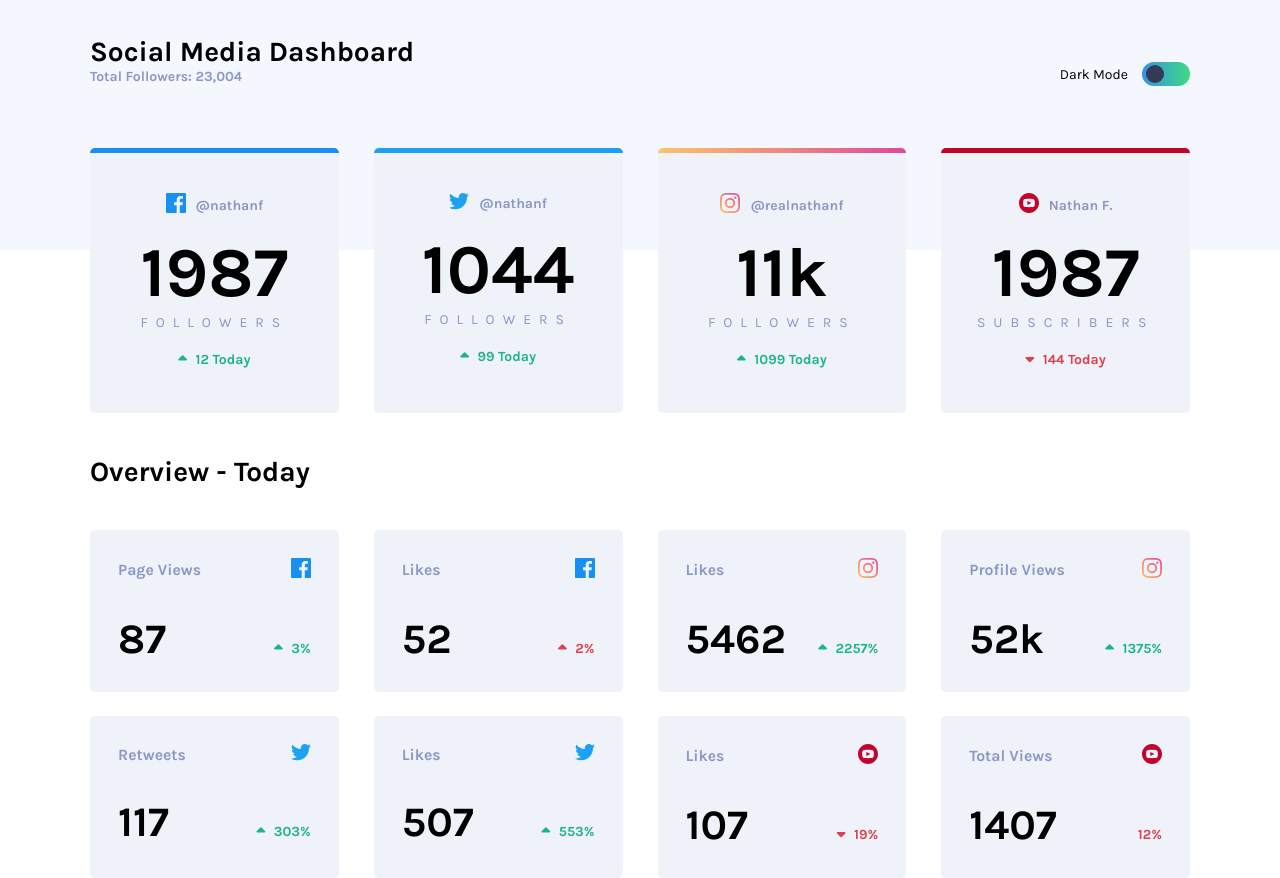
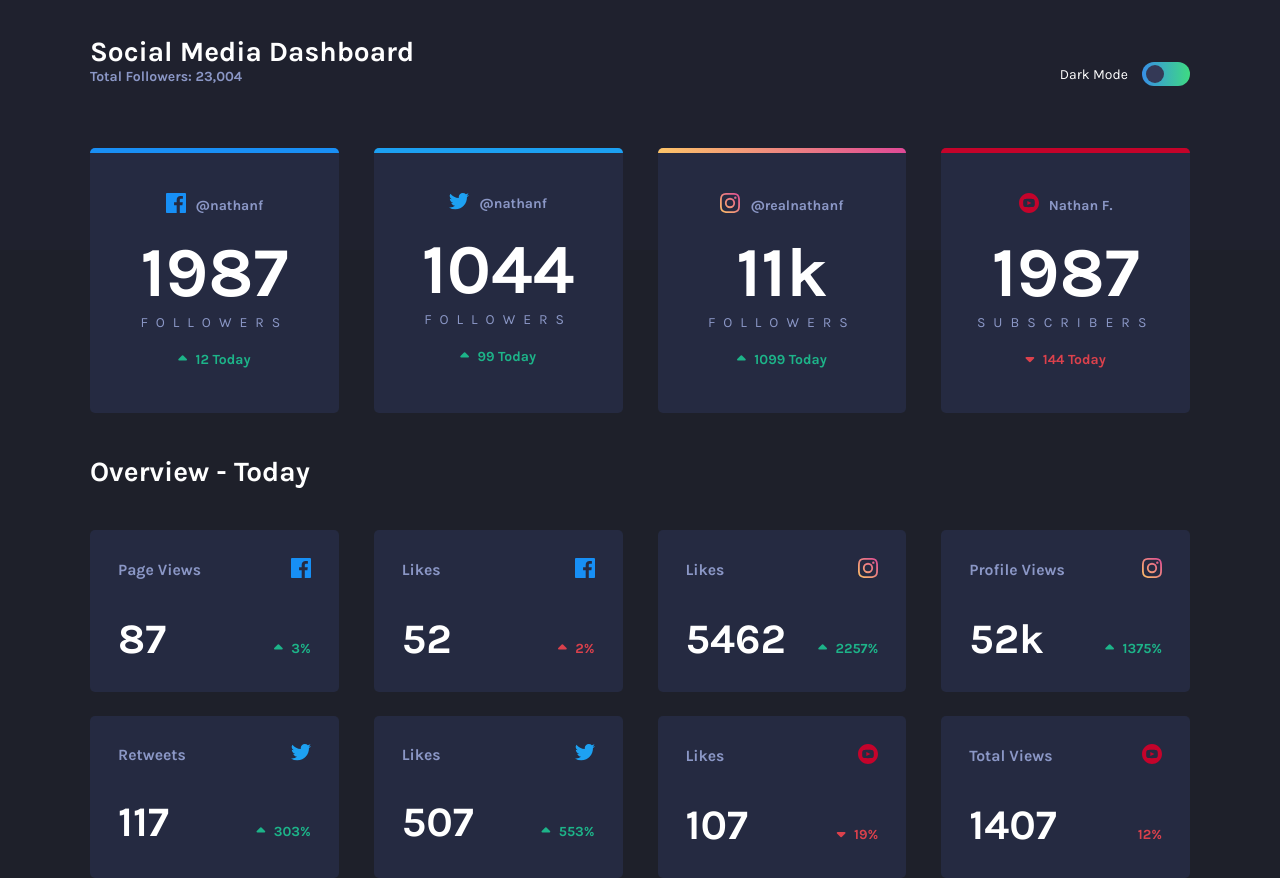
Before and after one commit to mohammedbahnini/social-media-dashboard, a plain HTML site: page index.html in a window 1280 px wide. Drawn offline with Linux system fonts and the light colour scheme; some icons are missing.

Commit message:
enable dark mode as default

```diff
--- a/index.html
+++ b/index.html
@@ -34,7 +34,7 @@
     <!-- style -->
     <link rel="stylesheet" href="css/app.css" />
   </head>
-  <body class="">
+  <body class="dark">
     <!-- header begin -->
     <header>
       <div class="container">
```
